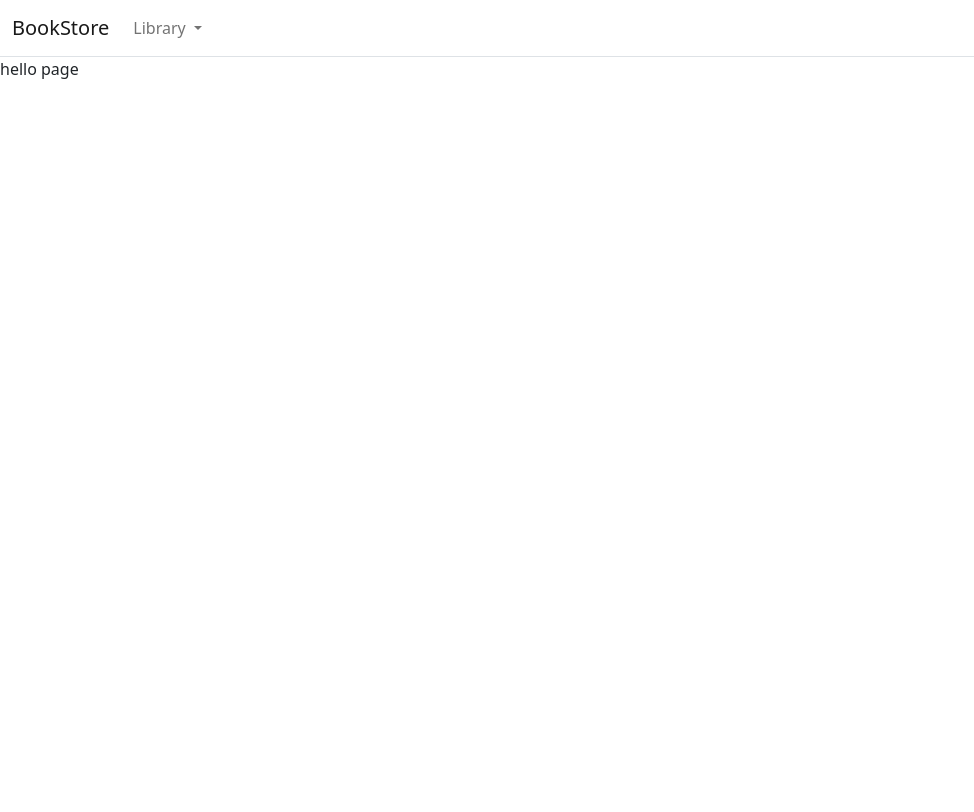
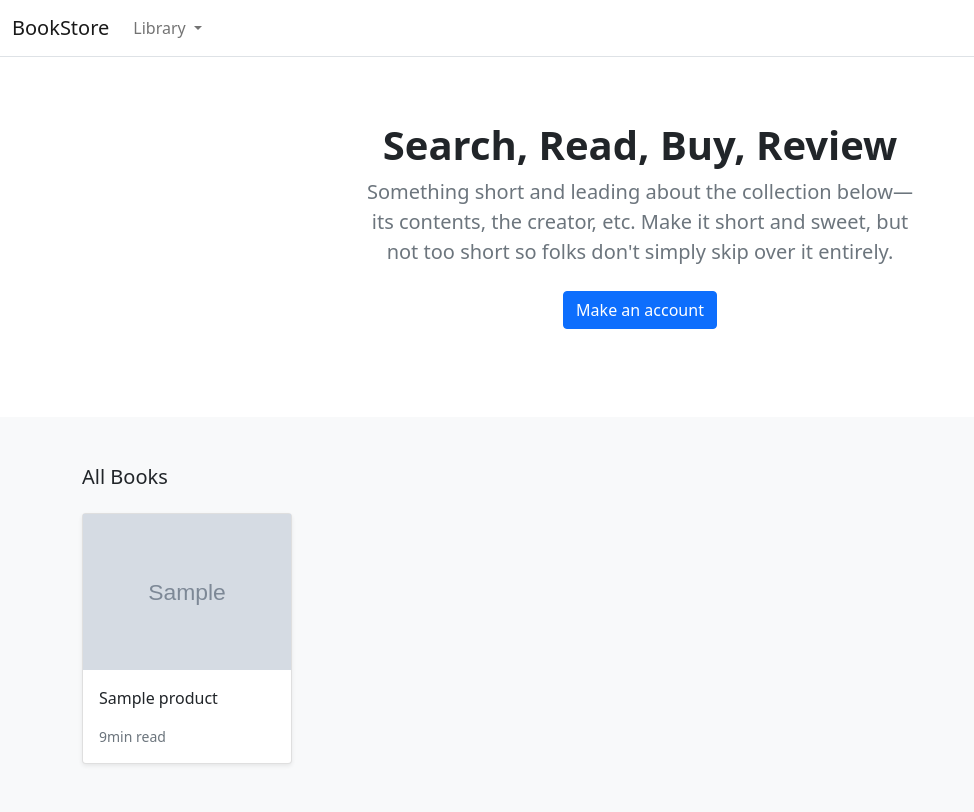
Before and after one commit to maxymilin/ecommerance_django, a Django app: page / in a window 1280 px wide. Shown: the whole page, without its empty margins (0-974 px from the left). Before the commit the page ends 79 px from the top, so only its background shows below. Run offline with Django 4.2, Linux system fonts and the light colour scheme; tables that the repository leaves empty hold one stand-in row (values such as "Sample post"); grey boxes marked "Sample" are stand-in pictures.

Commit message:
Create main page for all products.

```diff
--- a/templates/store/home.html
+++ b/templates/store/home.html
@@ -5,5 +5,50 @@
 
 
 {% block content %}
-    hello page
+
+<main>
+
+    <section class="py-5 text-center container">
+        <div class="row py-lg-3">
+        <div class="col-lg-6 col-md-8 mx-auto">
+            <h1 class="h1 fw-bold">Search, Read, Buy, Review</h1>
+            <p class="lead text-muted">Something short and leading about the collection below—its contents, the creator,
+            etc. Make it short and sweet, but not too short so folks don't simply skip over it entirely.</p>
+            <p>
+            <a href="#" class="btn btn-primary my-2">Make an account</a>
+            </p>
+        </div>
+        </div>
+    </section>
+
+    <div class="album py-5 bg-light">
+        <div class="container">
+
+            <div class="pb-3 h5">All Books</div>
+            <div class="row row-cols-1 row-cols-sm-2 row-cols-md-5 g-3">
+
+                {% for product in products %}
+
+                <div class="col">
+                <div class="card shadow-sm">
+                    <img class="img-fluid" alt="Responsive image" src="{{ product.image.url }}">
+                    <div class="card-body">
+                    <p class="card-text">
+                        <a class="text-dark text-decoration-none" href="{{ product.get_absolute_url }}">{{ product.title }}</a>
+                    </p>
+                    <div class="d-flex justify-content-between align-items-center">
+                        <small class="text-muted">9min read</small>
+                    </div>
+                    </div>
+                </div>
+                </div>
+
+                {% endfor %}
+
+            </div>
+        </div>
+    </div>
+
+</main>
+
 {% endblock content %}
```
